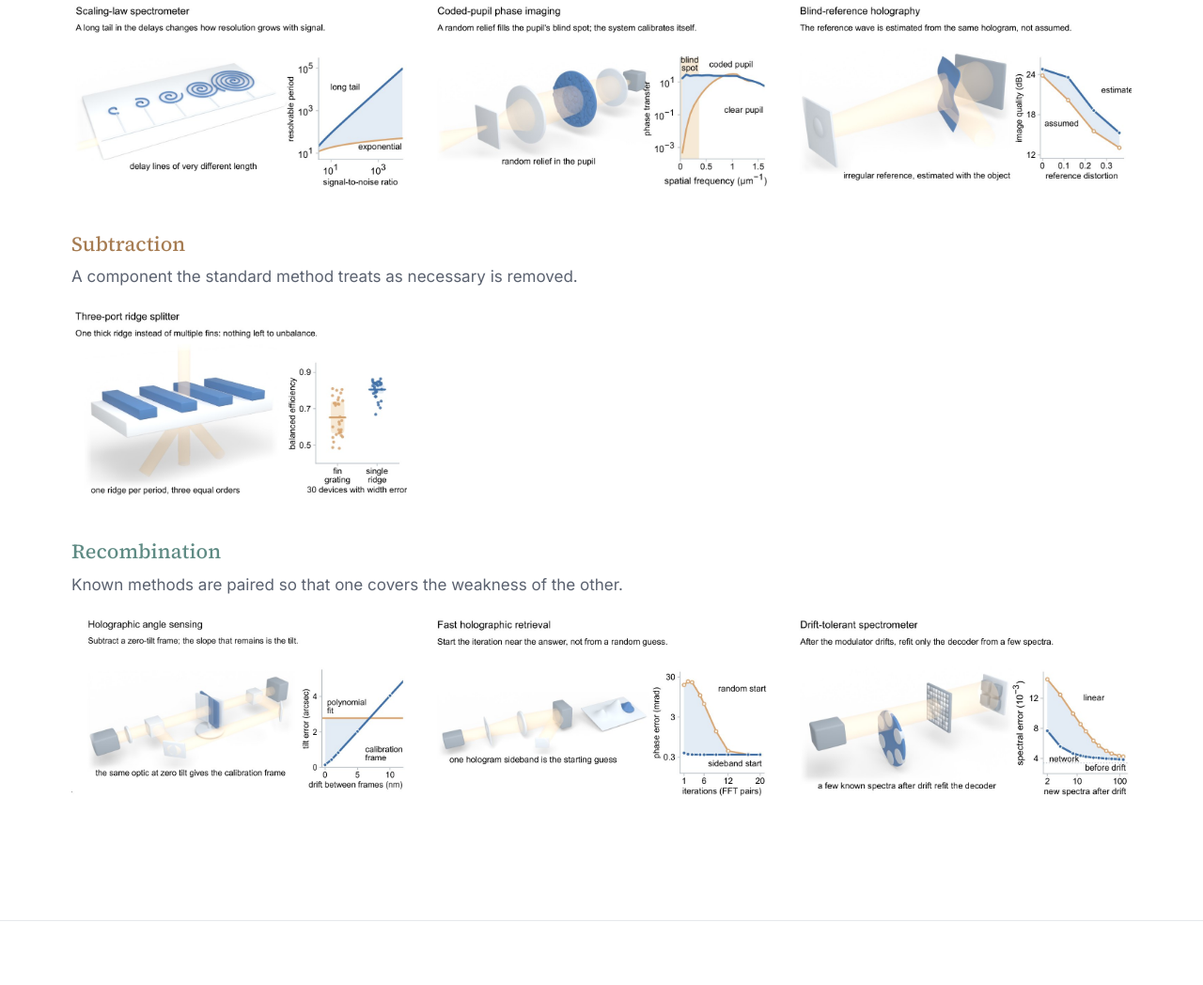
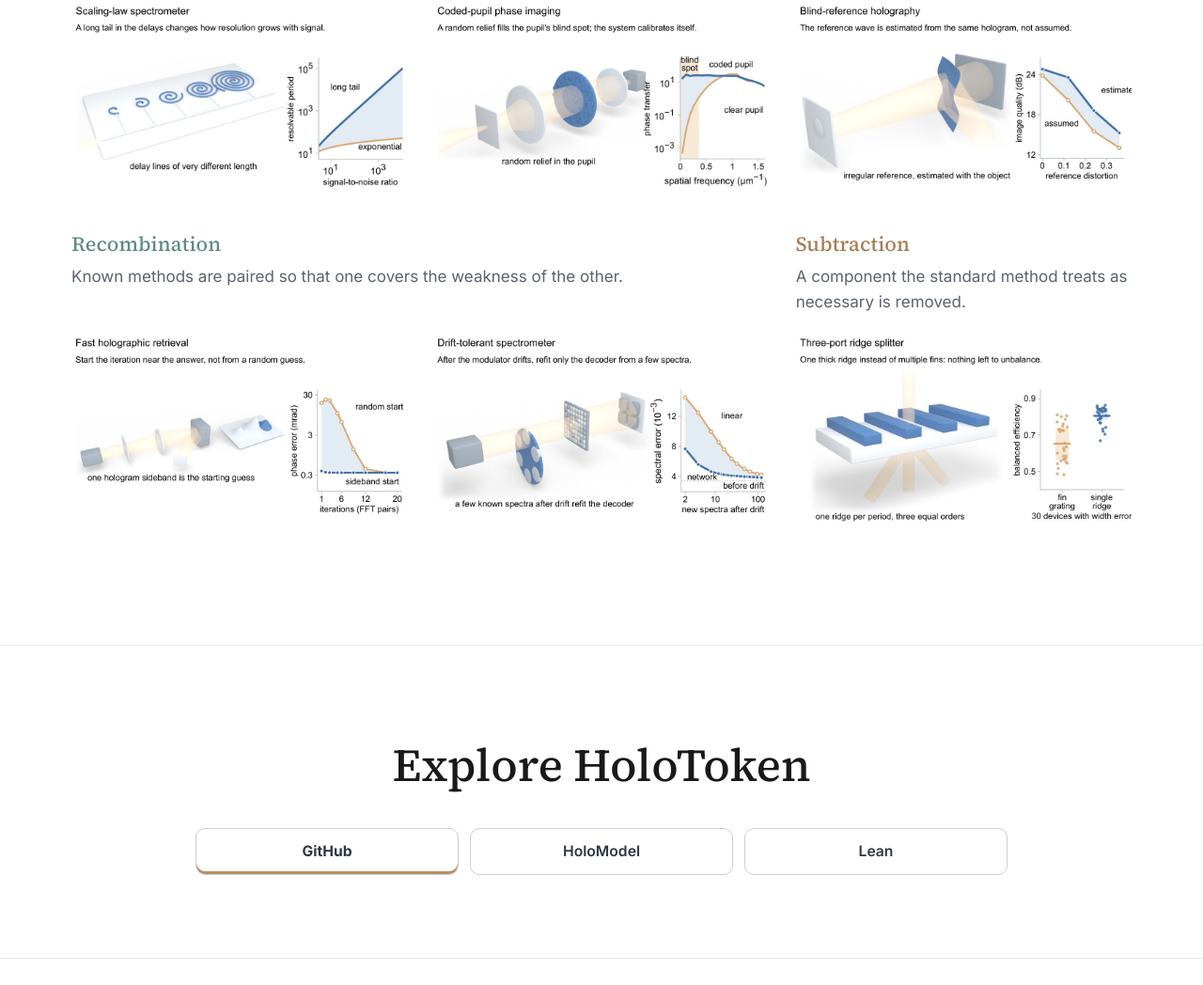
Before and after one commit to THUHoloLab/HoloToken, a plain HTML site: page docs/index.html in a window 1280 px wide. Shown: the part 9615-10663 px from the top of the page at 94% size. Drawn offline with nearby package versions, Linux system fonts and the light colour scheme.

Commit message:
Further methods: drop angle sensing; Recombination and Subtraction side by side

```diff
--- a/docs/index.html
+++ b/docs/index.html
@@ -268,6 +268,13 @@
   @media (max-width: 960px) { .mgrid { grid-template-columns: repeat(2, 1fr); } }
   @media (max-width: 600px) { .mgrid { grid-template-columns: 1fr; } }
   .mgrid .pn img { height: auto; }
+  .grprow { display: grid; grid-template-columns: repeat(3, 1fr); gap: 28px; }
+  .grprow > div:first-child { grid-column: span 2; }
+  .grprow .grp-p { min-height: 3.2em; }
+  .mgrid.two { grid-template-columns: repeat(2, 1fr); }
+  .mgrid.one { grid-template-columns: 1fr; }
+  @media (max-width: 960px) { .grprow { grid-template-columns: 1fr; gap: 0; } .grprow > div:first-child { grid-column: auto; } .grprow .grp-p { min-height: 0; } .mgrid.one { grid-template-columns: repeat(2, 1fr); } }
+  @media (max-width: 600px) { .mgrid.two, .mgrid.one { grid-template-columns: 1fr; } }
   .grp-h { font-family: "Source Serif 4", Georgia, serif; font-weight: 500; font-size: 1.35rem; margin: 0 0 4px; }
   .grp-h.rf { color: #4f6f95; } .grp-h.sb { color: #a67c52; } .grp-h.rc { color: #5f8b84; }
   .grp-p { color: var(--muted); margin: 0 0 20px; }
@@ -618,7 +625,7 @@
       <div class="grow" data-mode="sb"><div>Two-port ridge splitter<span class="gq">efficiency</span></div><div class="gtrack"><div class="sb" style="width:2.1%"></div></div><div class="gv">1.07×</div></div>
       </div>
     </div>
-    <h3 class="sub-h" style="margin-top:56px">Further methods</h3><h4 class="grp-h rf">Reframing</h4><p class="grp-p">An assumption the field shares becomes something to design or estimate.</p><div class="mgrid"><figure class="pn"><img src="assets/fig/panels/m_scaling.jpg" alt="Scaling-law spectrometer" loading="lazy"></figure><figure class="pn"><img src="assets/fig/panels/m_codedpupil.jpg" alt="Coded-pupil phase imaging" loading="lazy"></figure><figure class="pn"><img src="assets/fig/panels/m_blindref.jpg" alt="Blind-reference holography" loading="lazy"></figure></div><h4 class="grp-h sb">Subtraction</h4><p class="grp-p">A component the standard method treats as necessary is removed.</p><div class="mgrid"><figure class="pn"><img src="assets/fig/panels/m_threeport.jpg" alt="Three-port ridge splitter" loading="lazy"></figure></div><h4 class="grp-h rc">Recombination</h4><p class="grp-p">Known methods are paired so that one covers the weakness of the other.</p><div class="mgrid"><figure class="pn"><img src="assets/fig/panels/m_angle.jpg" alt="Holographic angle sensing" loading="lazy"></figure><figure class="pn"><img src="assets/fig/panels/m_fastholo.jpg" alt="Fast holographic retrieval" loading="lazy"></figure><figure class="pn"><img src="assets/fig/panels/m_drift.jpg" alt="Drift-tolerant spectrometer" loading="lazy"></figure></div>
+    <h3 class="sub-h" style="margin-top:56px">Further methods</h3><h4 class="grp-h rf">Reframing</h4><p class="grp-p">An assumption the field shares becomes something to design or estimate.</p><div class="mgrid"><figure class="pn"><img src="assets/fig/panels/m_scaling.jpg" alt="Scaling-law spectrometer" loading="lazy"></figure><figure class="pn"><img src="assets/fig/panels/m_codedpupil.jpg" alt="Coded-pupil phase imaging" loading="lazy"></figure><figure class="pn"><img src="assets/fig/panels/m_blindref.jpg" alt="Blind-reference holography" loading="lazy"></figure></div><div class="grprow"><div><h4 class="grp-h rc">Recombination</h4><p class="grp-p">Known methods are paired so that one covers the weakness of the other.</p><div class="mgrid two"><figure class="pn"><img src="assets/fig/panels/m_fastholo.jpg" alt="Fast holographic retrieval" loading="lazy"></figure><figure class="pn"><img src="assets/fig/panels/m_drift.jpg" alt="Drift-tolerant spectrometer" loading="lazy"></figure></div></div><div><h4 class="grp-h sb">Subtraction</h4><p class="grp-p">A component the standard method treats as necessary is removed.</p><div class="mgrid one"><figure class="pn"><img src="assets/fig/panels/m_threeport.jpg" alt="Three-port ridge splitter" loading="lazy"></figure></div></div></div>
   </div>
 </section>
 
```
